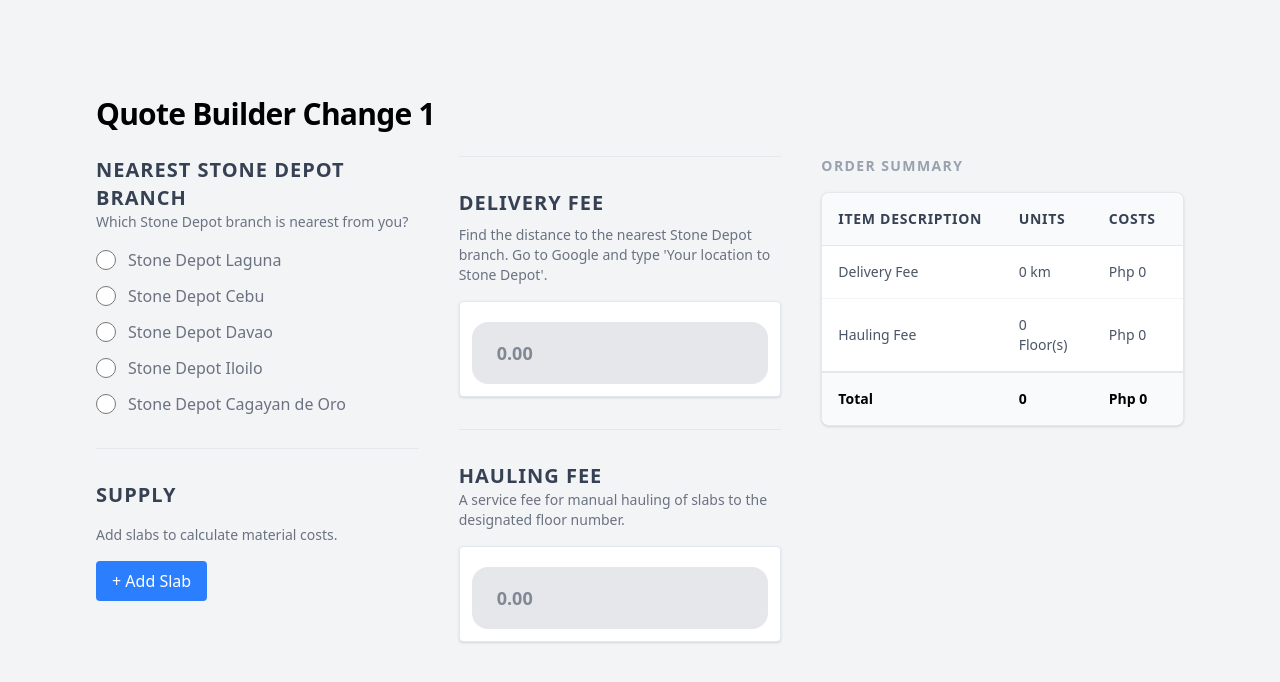
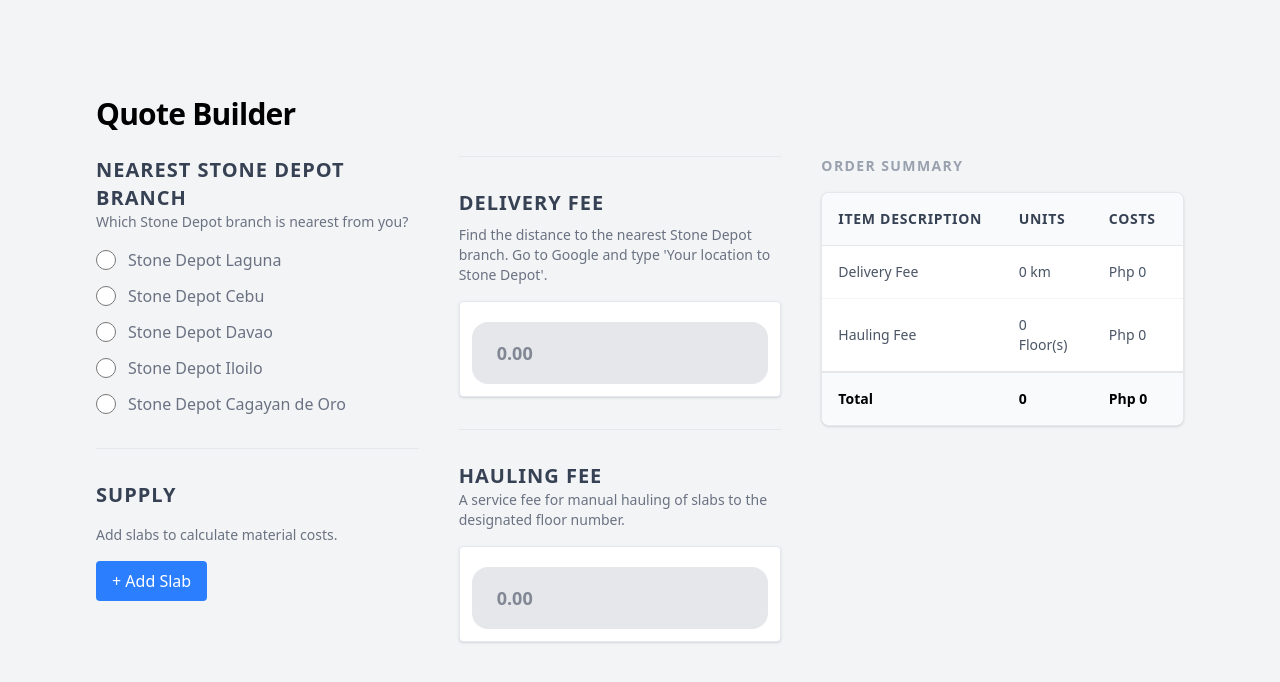
Before and after one commit to mktgstonedepot-afk/slab-calculator, a React (Vite) app: page / in a window 1280 px wide. Shown: the top 682 px of the page. Built offline with nearby package versions, Linux system fonts and the light colour scheme.

Commit message:
Third Commit

```diff
--- a/src/App.jsx
+++ b/src/App.jsx
@@ -134,7 +134,7 @@ function App() {
 
   return (
     <div className="min-h-screen bg-gray-100 p-8 md:p-24 text-black">
-      <h1 className="text-3xl font-bold mb-6 tracking-tight">Quote Builder Change 1</h1>
+      <h1 className="text-3xl font-bold mb-6 tracking-tight">Quote Builder</h1>
       {/* LEFT COLUMN: Stacks items vertically */}
 
       {/* Stone Depot Branch */}
```
